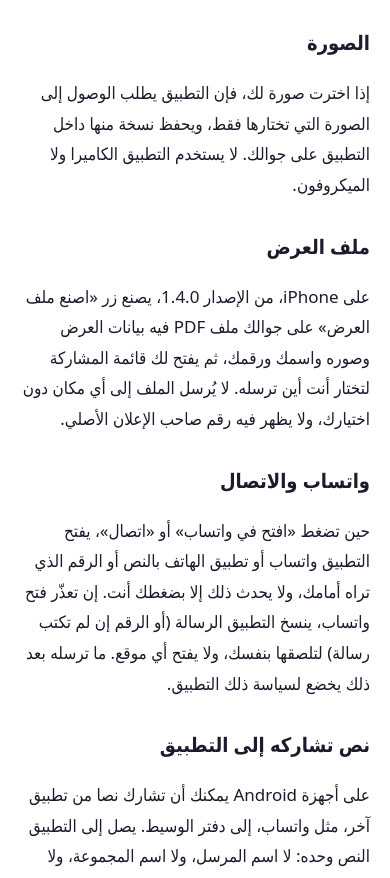
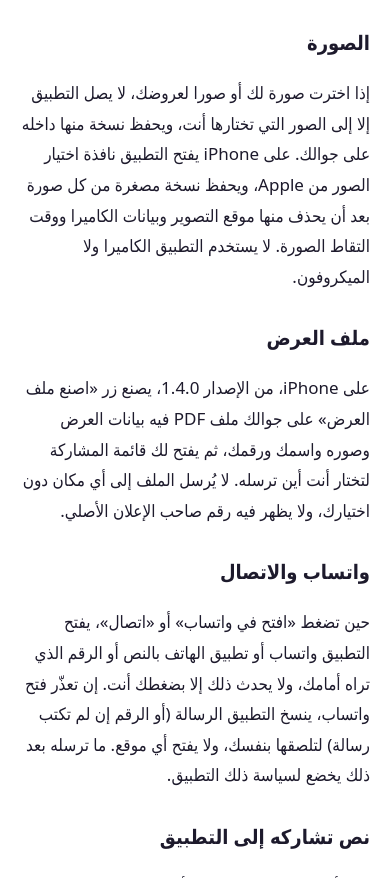
Before and after one commit to tornidomaroc-web/daftar-alwaseet-site, a plain HTML site: page privacy.html in a window 390 px wide. Shown: the part 2072-2950 px from the top of the page. Drawn offline with Linux system fonts and the light colour scheme.

Commit message:
privacy: «الصورة» split by platform (owner-approved edit 4)
Both platforms: only the photos the broker picks, a copy kept on the
phone. iPhone only: Apple's picker, resized copy, location, camera data
and capture time removed. Android copies the photo as picked
(app src/photos.js:104-108) with its media permissions blocked
(app.json:67-70).

Co-Authored-By: Claude Opus 5.5 <noreply@anthropic.com>

```diff
--- a/privacy.html
+++ b/privacy.html
@@ -43,7 +43,7 @@
 <p>على أجهزة Android، قد يعرض عليك التطبيق مرة واحدة، حين تختار موعدا لتذكير، أن تسمح له بالتنبيه في الوقت بالضبط. إن وافقت فتح لك شاشة «المنبهات والتذكيرات» في إعدادات جوالك لتمنح الإذن بنفسك. إن لم تسمح، لا يصل التذكير قبل موعده أبدا، وقد يتأخر بعد موعده، ويطول التأخير أكثر مع توفير البطارية. يمكنك أن تسمح بذلك متى شئت من «التذكير في وقته بالضبط» في إعدادات التطبيق، وأن تلغيه من إعدادات جوالك. هذا الإذن لا يرسل شيئا خارج جوالك.</p>
 
 <h2>الصورة</h2>
-<p>إذا اخترت صورة لك، فإن التطبيق يطلب الوصول إلى الصورة التي تختارها فقط، ويحفظ نسخة منها داخل التطبيق على جوالك. لا يستخدم التطبيق الكاميرا ولا الميكروفون.</p>
+<p>إذا اخترت صورة لك أو صورا لعروضك، لا يصل التطبيق إلا إلى الصور التي تختارها أنت، ويحفظ نسخة منها داخله على جوالك. على iPhone يفتح التطبيق نافذة اختيار الصور من Apple، ويحفظ نسخة مصغرة من كل صورة بعد أن يحذف منها موقع التصوير وبيانات الكاميرا ووقت التقاط الصورة. لا يستخدم التطبيق الكاميرا ولا الميكروفون.</p>
 
 <h2>ملف العرض</h2>
 <p>على iPhone، من الإصدار 1.4.0، يصنع زر «اصنع ملف العرض» على جوالك ملف PDF فيه بيانات العرض وصوره واسمك ورقمك، ثم يفتح لك قائمة المشاركة لتختار أنت أين ترسله. لا يُرسل الملف إلى أي مكان دون اختيارك، ولا يظهر فيه رقم صاحب الإعلان الأصلي.</p>
```
